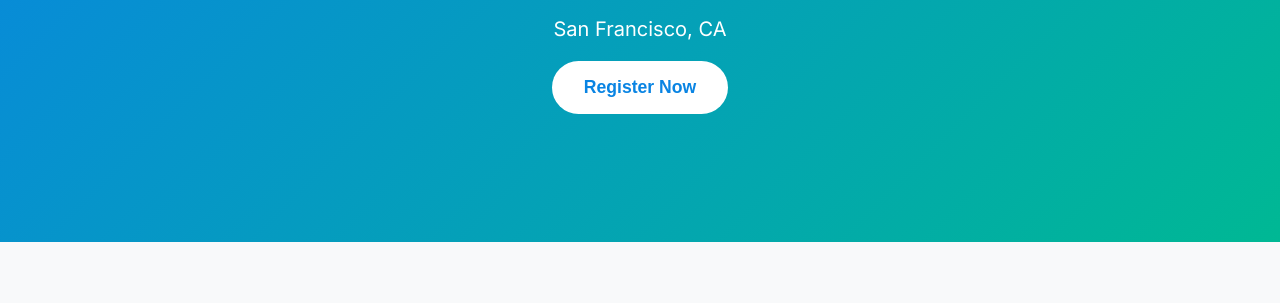
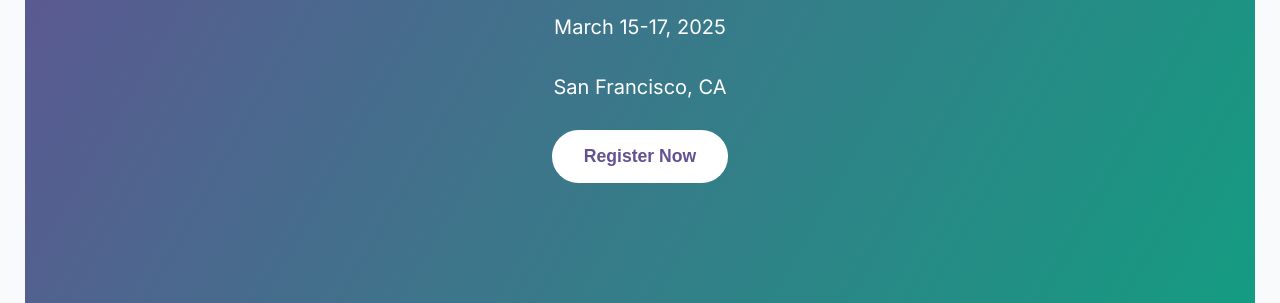
Before and after one commit to DanielOsuoha/CloudDatabase, a plain HTML site: page frontend/index.html in a window 1280 px wide. Shown: the part 357-660 px from the top of the page. Drawn offline with Linux system fonts and the light colour scheme.

Commit message:
Updated style.css file

```diff
--- a/frontend/css/styles.css
+++ b/frontend/css/styles.css
@@ -1,24 +1,24 @@
 /* Modern Color Scheme */
 :root {
-    --primary: #2D3436;
-    --secondary: #0984E3;
-    --accent: #00B894;
-    --background: #F8F9FA;
+    --primary: #1e1f20;
+    --secondary: #625293;
+    --accent: #149c81;
+    --background: hsl(210, 17%, 98%);
     --text: #2D3436;
     --white: #FFFFFF;
-    --gradient: linear-gradient(135deg, var(--secondary), var(--accent));
+    --gradient: linear-gradient(120deg, var(--secondary), var(--accent));
 }
 
 
 * {
-    margin: 0;
-    padding: 0;
+    margin: 5px;
+    padding: 5px;
     box-sizing: border-box;
 }
 
 body {
     font-family: 'Inter', sans-serif;
-    line-height: 1.6;
+    line-height: 1.7;
     color: var(--text);
     background-color: var(--background);
 }
@@ -62,7 +62,7 @@ body {
     color: var(--white);
 }
 
-/* Hero Section */
+
 .hero {
     margin-top: 80px;
     padding: 8rem 5%;
@@ -83,7 +83,7 @@ body {
 .hero p {
     font-size: 1.25rem;
     margin-bottom: 1rem;
-    animation: fadeInUp 1s ease;
+    animation: fadeInUp 2s ease;
 }
 
 .cta-button {
@@ -95,7 +95,7 @@ body {
     font-weight: 600;
     border-radius: 30px;
     cursor: pointer;
-    transition: transform 0.3s ease;
+    transition: transform 0.6s ease;
     animation: fadeInUp 1.2s ease;
 }
 
@@ -146,7 +146,7 @@ main {
 @keyframes fadeInUp {
     from {
         opacity: 0;
-        transform: translateY(20px);
+        transform: translateY(25px);
     }
     to {
         opacity: 1;
```
